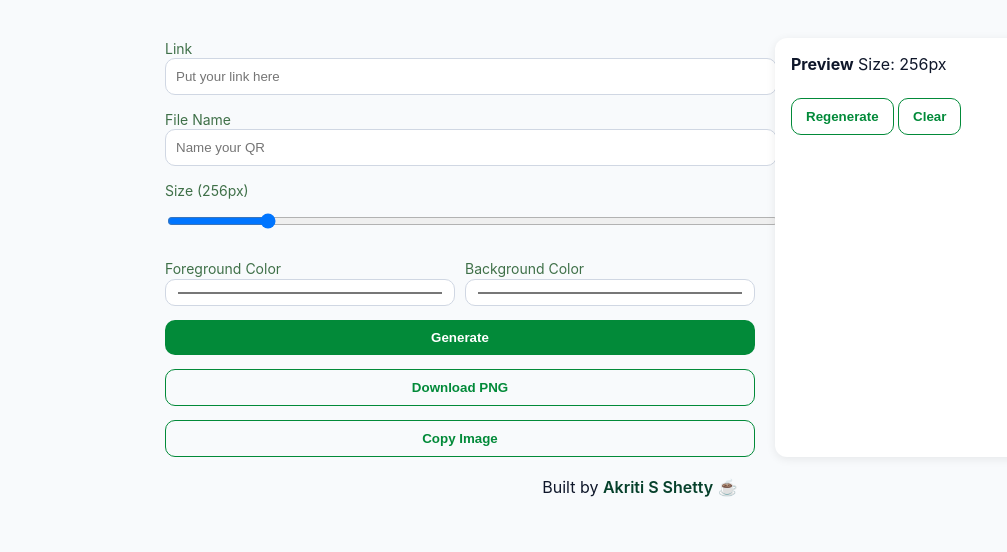
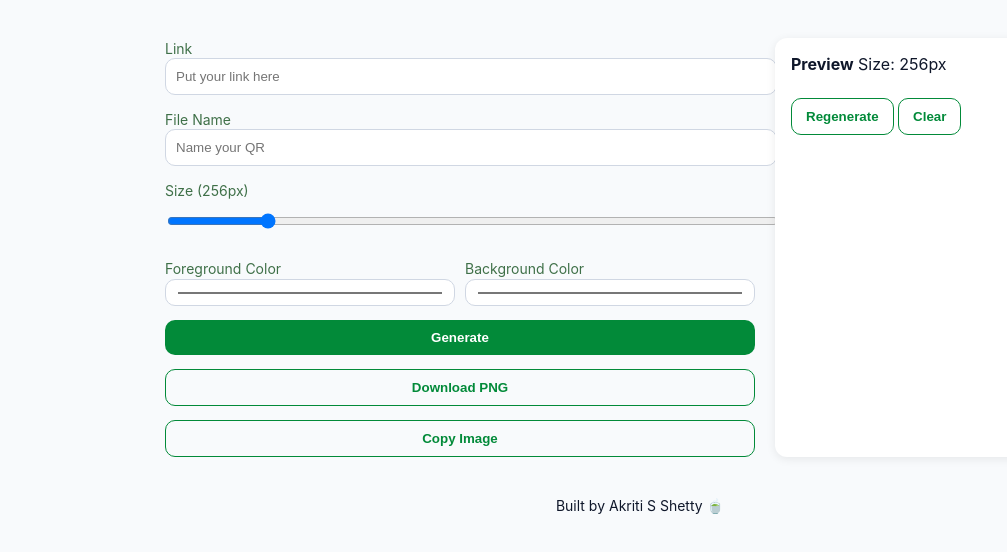
Before and after one commit to akritisshetty/qr-generator, a plain HTML site: page index.html in a window 1280 px wide. Shown: the part 106-658 px from the top of the page, without its empty margins (0-1007 px from the left). Drawn offline with Linux system fonts and the light colour scheme; a script that the page names is missing.

Commit message:
Refactor footer to use <footer> tag and update style
Updated footer section with new styling and content.

```diff
--- a/index.html
+++ b/index.html
@@ -74,8 +74,8 @@
 
   </main>
 
-  <div class="footer" style="text-align: center;">
-            Built by <a href="https://github.com/akritisshetty/" target="_blank" style="color: #06402B; text-decoration: none; font-weight: 600; transition: color 0.3s;">Akriti S Shetty</a> ☕
-  </div>
+  <footer style="text-align: center; padding: 20px; color: ##06402B; font-size: 14px;">
+    Built by Akriti S Shetty 🍵
+  </footer>
 </body>
 </html>
```
